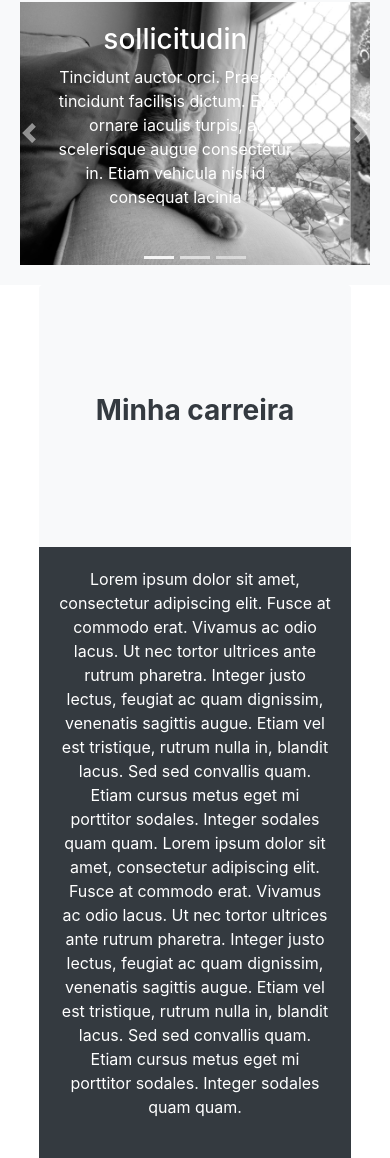
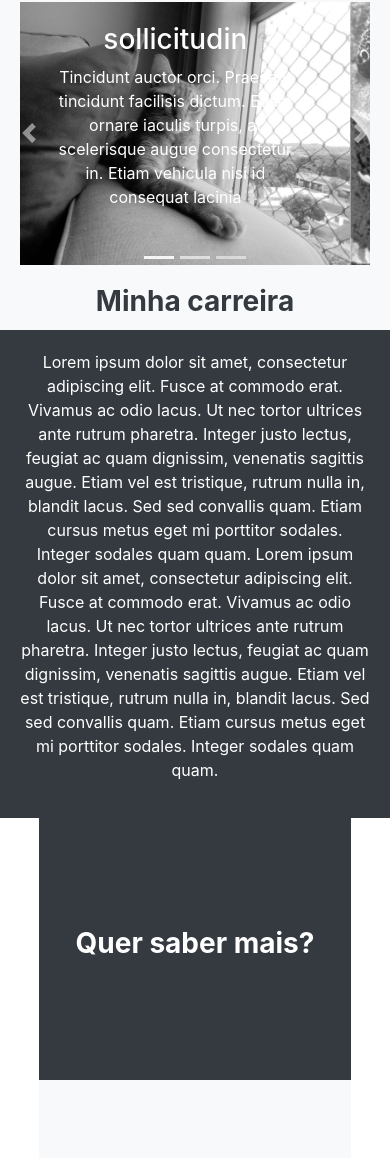
Before and after one commit to andrezasantana/personal-page, a website: page index.html in a window 390 px wide. Shown: the part 693-1851 px from the top of the page. Drawn offline with nearby package versions, Linux system fonts and the light colour scheme.

Commit message:
Make professional card responsive

```diff
--- a/index.html
+++ b/index.html
@@ -127,17 +127,15 @@
         </div>
     </div>
 
-    <div class="card bg-light border-0 card-3">
+    <div class="card border-0 card-3">
         <div class="row no-gutters">
 
-            <div class="col-md-4">
-                <h3 class="card-title text-center font-weight-bold" style="line-height: 250px; color: #343a40;">Minha
-                    carreira</h3>
+            <div class="col-md-4 bg-light title-1">
+                <h3 class="card-title text-center text-dark font-weight-bold">Minha carreira</h3>
             </div>
 
-            <div class="col-md-8">
-                <div class="card-body text-white bg-dark">
-                    <p class="text-center">Lorem ipsum dolor sit amet, consectetur adipiscing elit. Fusce
+            <div class="col-md-8 bg-dark">
+                    <p class="card-body text-center text-white">Lorem ipsum dolor sit amet, consectetur adipiscing elit. Fusce
                         at commodo erat. Vivamus ac odio lacus. Ut nec tortor ultrices ante rutrum pharetra. Integer
                         justo lectus, feugiat ac quam dignissim, venenatis sagittis augue. Etiam vel est tristique,
                         rutrum nulla in, blandit lacus. Sed sed convallis quam. Etiam cursus metus eget mi porttitor
@@ -147,7 +145,6 @@
                         justo lectus, feugiat ac quam dignissim, venenatis sagittis augue. Etiam vel est tristique,
                         rutrum nulla in, blandit lacus. Sed sed convallis quam. Etiam cursus metus eget mi porttitor
                         sodales. Integer sodales quam quam.</p>
-                </div>
             </div>
         </div>
     </div>
--- a/style.css
+++ b/style.css
@@ -26,6 +26,12 @@
     margin: 0 auto;
 }
 
+@media(max-width:460px) {
+    .card-3 {
+        width: 100%;
+    }
+}
+
 .card-4 {
     width: 80%;
     margin: 0 auto;
```
